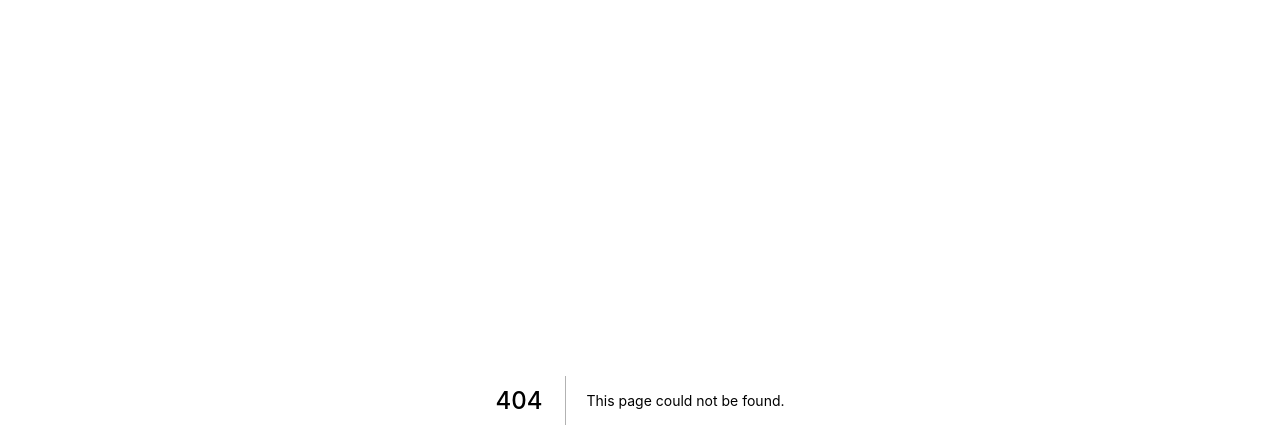
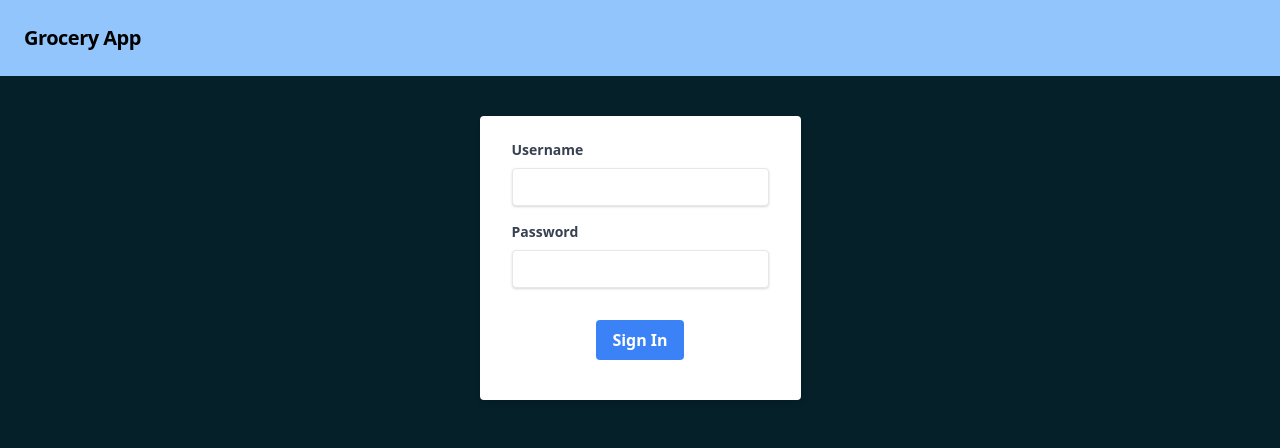
Before and after one commit to DeeBoyZero/grocery-nextjs, a Next.js app: page /auth/credentials-signin in a window 1280 px wide. Before the commit this address had no page. Shown: the top 448 px of the page. Built offline with nearby package versions, Linux system fonts and the light colour scheme; no server answers.

Commit message:
next-auth basic authentication

```diff
--- a/components/MainNavigation.js
+++ b/components/MainNavigation.js
@@ -1,8 +1,20 @@
 import Link from "next/link";
 import React from "react";
+import Head from "next/head";
+import { signIn, signOut, useSession } from "next-auth/client";
 
 const MainNavigation = () => {
+  const [session, loading] = useSession();
+
   return (
+    <>
+      <Head>
+        <link rel="icon" href="/favicon.ico" />
+        <script
+          src="https://kit.fontawesome.com/efbc71dc9d.js"
+          crossorigin="anonymous"
+        ></script>
+      </Head>
       <nav className="flex items-center justify-between flex-wrap bg-blue-300 p-6">
         <div className="flex items-center flex-shrink-0 text-black mr-6">
           <span className="font-semibold text-xl tracking-tight">
@@ -11,6 +23,10 @@ const MainNavigation = () => {
           <span className="lg:hidden"></span>
         </div>
         <div className="w-full block flex-grow lg:flex lg:items-center lg:w-auto text-black hidden md:visible">
+          {/* TODO: AUTHENTICATION */}
+          {!session && <></>}
+          {session && (
+            <>
               <div className="text-sm lg:flex-grow">
                 <Link
                   href="/"
@@ -31,17 +47,22 @@ const MainNavigation = () => {
             Add a list
           </a> */}
               </div>
-        {/* TODO: AUTHENTICATION */}
               <div>
-          <Link
-            href="/login"
-            className="inline-block text-sm px-4 py-2 leading-none border rounded text-black border-white hover:border-transparent hover:text-teal-500 hover:bg-white mt-4 lg:mt-0"
+                <span className="font-semibold text-xl tracking-tight mr-4">
+                  {session.user.name}{" "}
+                </span>
+                <button
+                  onClick={signOut}
+                  className="bg-blue-500 hover:bg-blue-700 text-white font-bold py-2 px-4 rounded-full"
                 >
-            Log In
-          </Link>
+                  Log out
+                </button>
               </div>
+            </>
+          )}
         </div>
       </nav>
+    </>
   );
 };
 
--- a/components/SimpleList.js
+++ b/components/SimpleList.js
@@ -15,6 +15,11 @@ const SimpleList = ({ items, addItem }) => {
 
   return (
     <div className="flex flex-col justify-center items-center w-3/4 text-sm md:text-lg">
+      <div className="flex">
+        <button className="btn" onClick={addItemHandler}>
+          Add an item
+        </button>
+      </div>
       <table className="w-3/4 my-5">
         <thead className="text-black">
           <tr className="bg-blue-300 flexflex-row rounded-l-lg mb-2">
@@ -54,11 +59,11 @@ const SimpleList = ({ items, addItem }) => {
           })}
         </tbody>
       </table>
-      <div className="flex">
+      {/* <div className="flex mb-5">
         <button className="btn" onClick={addItemHandler}>
           Add an item
         </button>
-      </div>
+      </div> */}
       {modalIsOpen && (
         <AddItemModal
           onCancel={closeModalHandler}
--- /dev/null
+++ b/layout/main.js
@@ -0,0 +1,13 @@
+import Head from "next/head";
+import MainNavigation from "../components/MainNavigation";
+
+const Main = (props) => {
+  return (
+    <div>
+      <MainNavigation />
+      <div>{props.children}</div>
+    </div>
+  );
+};
+
+export default Main;
--- a/package.json
+++ b/package.json
@@ -8,11 +8,9 @@
     "start": "next start"
   },
   "dependencies": {
-    "bcryptjs": "^2.4.3",
-    "js-cookie": "^2.2.1",
-    "jsonwebtoken": "^8.5.1",
     "mongodb": "^3.6.9",
     "next": "latest",
+    "next-auth": "^3.26.1",
     "react": "^17.0.1",
     "react-dom": "^17.0.1",
     "react-router-dom": "^5.2.0"
--- a/pages/_app.js
+++ b/pages/_app.js
@@ -1,7 +1,18 @@
 import "../styles/globals.css";
+// import MainNavigation from "../components/MainNavigation";
 
-function MyApp({ Component, pageProps }) {
-  return <Component {...pageProps} />;
+// function MyApp({ Component, pageProps }) {
+//   return <Component {...pageProps} />;
+// }
+
+// export default MyApp;
+
+import { Provider } from "next-auth/client";
+
+export default function App({ Component, pageProps }) {
+  return (
+    <Provider session={pageProps.session}>
+      <Component {...pageProps} />
+    </Provider>
+  );
 }
-
-export default MyApp;
--- /dev/null
+++ b/pages/api/auth/[...nextauth].js
@@ -0,0 +1,41 @@
+import NextAuth from "next-auth";
+import Providers from "next-auth/providers";
+
+const isCorrectCredentials = (credentials) =>
+  credentials.username === process.env.NEXTAUTH_USERNAME &&
+  credentials.password === process.env.NEXTAUTH_PASSWORD;
+
+const options = {
+  // Configure one or more authentication providers
+  providers: [
+    Providers.Credentials({
+      // The name to display on the sign in form (e.g. 'Sign in with...')
+      name: "Credentials",
+      // The credentials is used to generate a suitable form on the sign in page.
+      // You can specify whatever fields you are expecting to be submitted.
+      // e.g. domain, username, password, 2FA token, etc.
+      credentials: {
+        username: { label: "Username", type: "text", placeholder: "jsmith" },
+        password: { label: "Password", type: "password" },
+      },
+      authorize: async (credentials) => {
+        if (isCorrectCredentials(credentials)) {
+          const user = { id: 1, name: "Admin" };
+          // Any object returned will be saved in `user` property of the JWT
+          return Promise.resolve(user);
+        } else {
+          // If you return null or false then the credentials will be rejected
+          return Promise.resolve(null);
+          // You can also Reject this callback with an Error or with a URL:
+          // return Promise.reject(new Error('error message')) // Redirect to error page
+          // return Promise.reject('/path/to/redirect')        // Redirect to a URL
+        }
+      },
+    }),
+  ],
+  pages: {
+    signIn: "/auth/credentials-signin",
+  },
+};
+
+export default (req, res) => NextAuth(req, res, options);
--- /dev/null
+++ b/pages/auth/credentials-signin.js
@@ -0,0 +1,61 @@
+import { getCsrfToken } from "next-auth/client";
+import Main from "../../layout/main";
+
+export default function SignIn({ csrfToken }) {
+  return (
+    <Main>
+      <div className="flex justify-center mt-10">
+        <form
+          className="bg-white shadow-md rounded px-8 pt-6 pb-4 mb-4"
+          method="post"
+          action="/api/auth/callback/credentials"
+        >
+          <input name="csrfToken" type="hidden" defaultValue={csrfToken} />
+          <div className="mb-4">
+            <label
+              className="block text-gray-700 text-sm font-bold mb-2"
+              htmlFor="username"
+            >
+              Username
+            </label>
+            <input
+              className="shadow appearance-none border rounded w-full py-2 px-3 text-gray-700 leading-tight focus:outline-none focus:shadow-outline"
+              name="username"
+              type="text"
+            />
+          </div>
+          <div className="mb-6">
+            <label
+              className="block text-gray-700 text-sm font-bold mb-2"
+              htmlFor="password"
+            >
+              Password
+            </label>
+            <input
+              className="shadow appearance-none border rounded w-full py-2 px-3 text-gray-700 mb-3 leading-tight focus:outline-none focus:shadow-outline"
+              name="password"
+              type="password"
+            />
+            <div className="flex justify-center mt-5">
+              <button
+                className="bg-blue-500 hover:bg-blue-700 text-white font-bold py-2 px-4 rounded focus:outline-none focus:shadow-outline"
+                type="submit"
+              >
+                Sign In
+              </button>
+            </div>
+          </div>
+        </form>
+      </div>
+    </Main>
+  );
+}
+
+// This is the recommended way for Next.js 9.3 or newer
+export async function getServerSideProps(context) {
+  return {
+    props: {
+      csrfToken: await getCsrfToken(context),
+    },
+  };
+}
--- a/pages/index.js
+++ b/pages/index.js
@@ -1,4 +1,7 @@
 import { useState, useEffect } from "react";
+import { signIn, signOut, useSession } from "next-auth/client";
+import Link from "next/link";
+import Main from "../layout/main";
 import Head from "next/head";
 import MainNavigation from "../components/MainNavigation";
 import SimpleList from "../components/SimpleList";
@@ -11,6 +14,7 @@ export default function Home({ isConnected }) {
   const [isLoading, setIsLoading] = useState(true);
   const [loadedItems, setLoadedItems] = useState([]);
   const [isFormSubmitted, setIsFormSubmitted] = useState(false);
+  const [session, loading] = useSession();
   const router = useRouter();
 
   useEffect(() => {
@@ -51,7 +55,7 @@ export default function Home({ isConnected }) {
       });
   };
 
-  if (isLoading) {
+  if (loading) {
     return (
       <section>
         <MainNavigation />
@@ -61,6 +65,31 @@ export default function Home({ isConnected }) {
   }
 
   return (
+    <Main>
+      {!session && (
+        <div>
+          <Head>
+            <title>Sign In</title>
+            <link rel="icon" href="/favicon.ico" />
+          </Head>
+          <div className="flex flex-col justify-center mt-10">
+            <div>
+              <p className="flex justify-center text-lg">
+                You are not permitted to see this page.
+              </p>
+            </div>
+            <div className="flex justify-center">
+              <button
+                onClick={signIn}
+                className="bg-blue-500 hover:bg-blue-700 text-white font-bold py-2 px-4 rounded-full mt-4"
+              >
+                Sign in
+              </button>
+            </div>
+          </div>
+        </div>
+      )}
+      {session && (
         <div className="">
           <Head>
             <title>Grocery App</title>
@@ -70,11 +99,12 @@ export default function Home({ isConnected }) {
               crossorigin="anonymous"
             ></script>
           </Head>
-      <MainNavigation />
-      <div className="flex justify-center mt-20">
+          <div className="flex justify-center mt-5">
             <SimpleList items={loadedItems} addItem={addItemHandler} />
           </div>
         </div>
+      )}
+    </Main>
   );
 }
 
--- a/pages/login.js
+++ b/pages/old-login.js
@@ -20,14 +20,6 @@ const Login = () => {
     ) {
       router.push("/");
     }
-
-    // const itemData = {
-    //   name: enteredName,
-    //   quantity: enteredQuantity,
-    //   location: enteredLocation,
-    // };
-
-    // props.addItem(itemData);
   };
 
   return (
@@ -64,9 +56,6 @@ const Login = () => {
               placeholder="******************"
               ref={passwordInputRef}
             />
-            <p className="text-red-500 text-xs italic hidden">
-              Please choose a password.
-            </p>
           </div>
           <div className="flex items-center justify-between">
             <button
--- /dev/null
+++ b/pages/private.js
@@ -0,0 +1,22 @@
+import { signIn, useSession } from "next-auth/client";
+
+export default function Page() {
+  const [session, loading] = useSession();
+
+  if (loading) {
+    return <p>Loading...</p>;
+  }
+
+  return (
+    <>
+      {session ? (
+        <p>Super secret page!</p>
+      ) : (
+        <p>
+          <p>You are not permitted to see this page.</p>
+          <button onClick={signIn}>Sign in</button>
+        </p>
+      )}
+    </>
+  );
+}
```
Also changed, not shown: 1 other file (tests, documents, lock files or other folders). Lines whose indentation alone changed are shown as unchanged.
